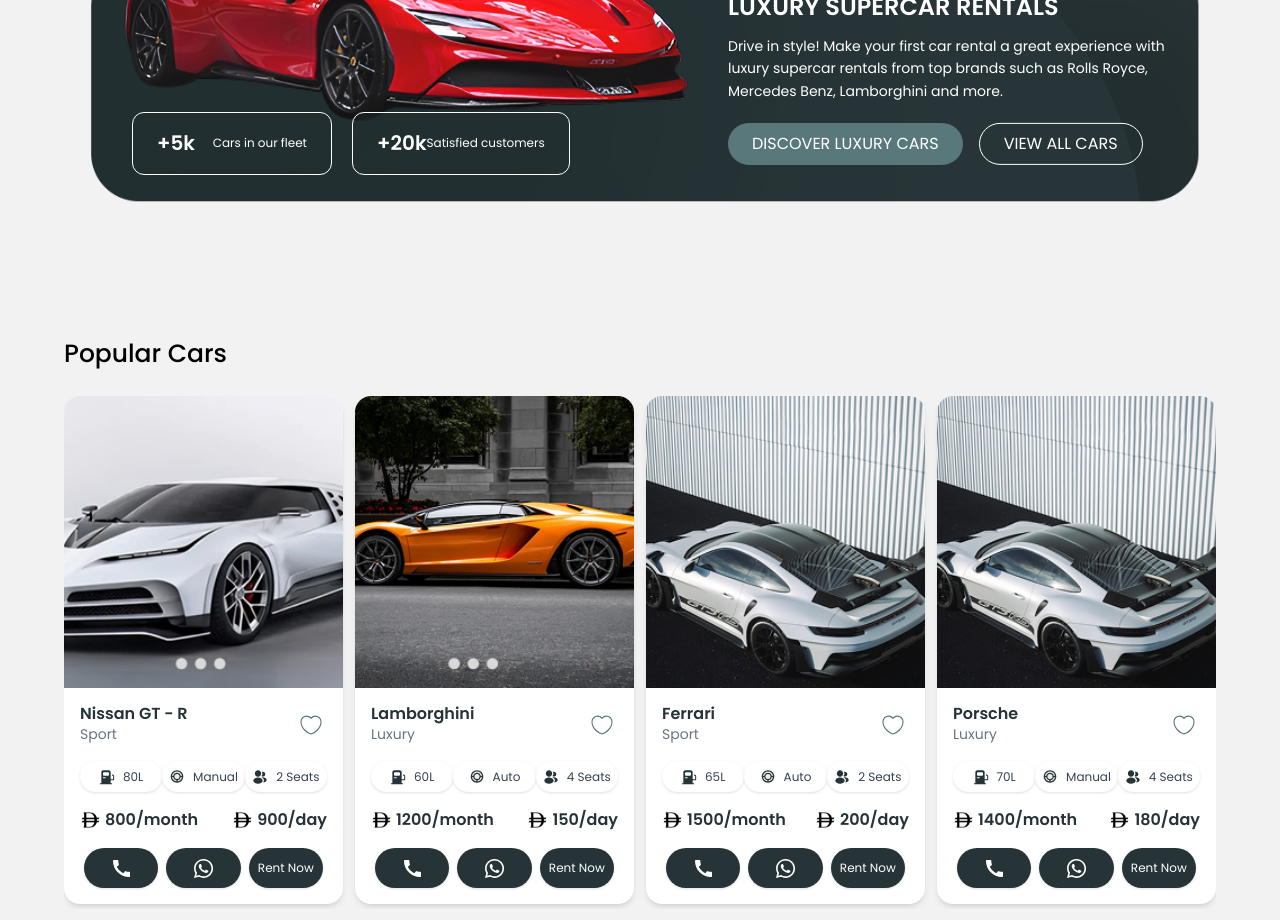
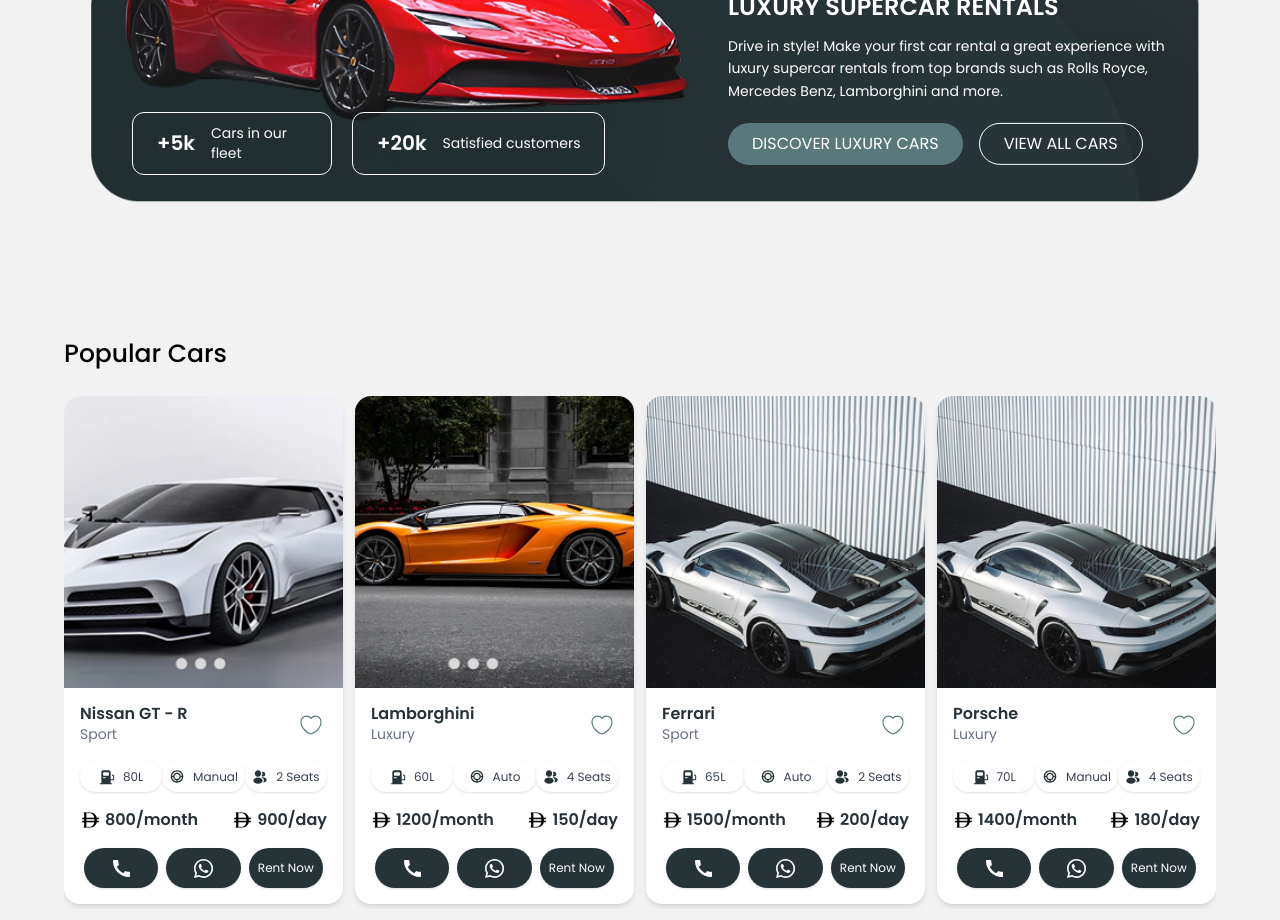
Before and after one commit to shekharcodx/tdhv2-site2, a Next.js app: page / in a window 1280 px wide. Shown: the part 3480-4400 px from the top of the page. Built offline with nearby package versions, Linux system fonts and the light colour scheme.

Commit message:
chnge in redcar

```diff
--- a/src/app/components/Redcar.tsx
+++ b/src/app/components/Redcar.tsx
@@ -12,11 +12,11 @@ export default function Redcar() {
       <div className="absolute bottom-30 left-17 font-[poppins] font-normal flex gap-5 z-20 text-white">
         <div className="flex justify-between items-center px-6 py-3 w-[200px] h-[63px] rounded-xl border border-white backdrop-blur-xl">
           <span className="text-xl font-bold">+5k</span>
-          <p className="text-xs">Cars in our fleet</p>
+          <p className="text-sm ml-4">Cars in our fleet</p>
         </div>
         <div className="flex justify-between items-center px-6 py-3 rounded-xl h-[63px] border border-white  backdrop-blur-xl">
-          <span className="text-xl font-bold">+20k</span>
-          <p className="text-xs">Satisfied customers</p>
+          <span className="text-xl font-bold ">+20k</span>
+          <p className="text-sm ml-4">Satisfied customers</p>
         </div>
       </div>
 
```
